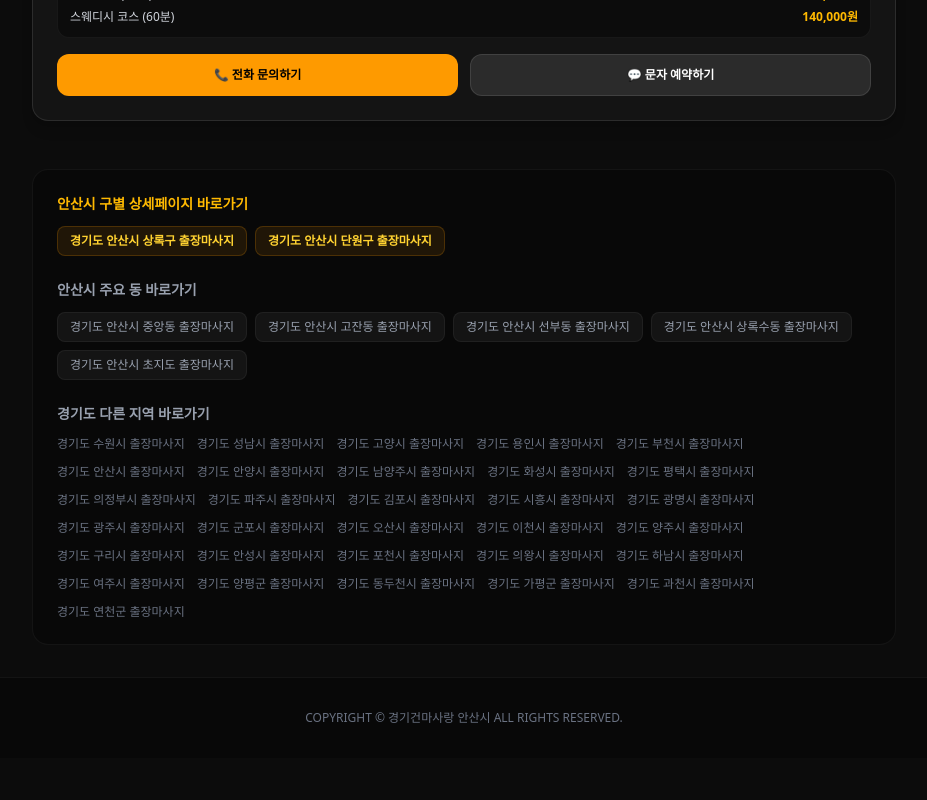
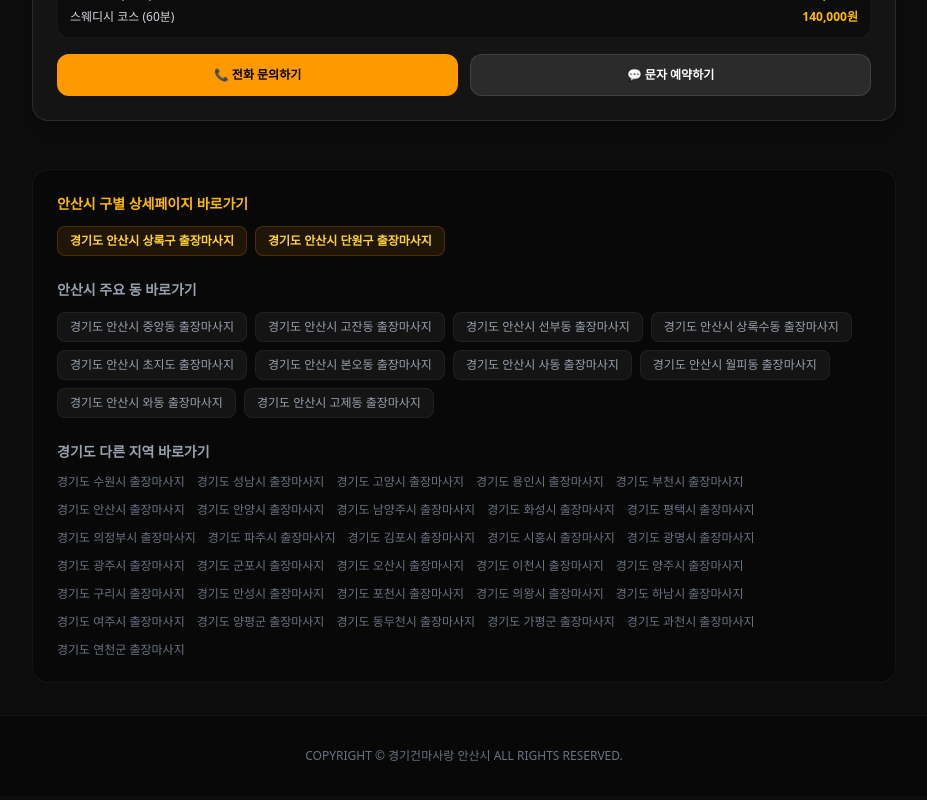
Before and after one commit to gunma1004/gunmae-gyeonggi, a Next.js app: page /ansan in a window 1280 px wide. Shown: the part 1626-2426 px from the top of the page, without its empty margins (176-1103 px from the left). Built offline with nearby package versions, Linux system fonts and the light colour scheme.

Commit message:
fix: 경기도 전체 지역 데이터 및 컴포넌트 업데이트

```diff
--- a/src/app/[district]/GyeonggiDistrictClientPage.jsx
+++ b/src/app/[district]/GyeonggiDistrictClientPage.jsx
@@ -64,7 +64,7 @@ const shops = [
   }
 ];
 
-// ⭐️ 경기도 31개 전체 시·군 및 구·동 데이터 전체 반영
+// 경기도 31개 전체 시·군·구·동 데이터 확장 반영
 const gyeonggiDistricts = {
   suwon: {
     name: '수원시',
@@ -74,7 +74,7 @@ const gyeonggiDistricts = {
       { name: '팔달구', key: 'paldal' },
       { name: '영통구', key: 'yeongtong' }
     ],
-    dongs: ['인계동', '영통동', '매탄동', '권선동', '조원동']
+    dongs: ['인계동', '영통동', '매탄동', '권선동', '조원동', '정자동', '파장동', '이의동', '원천동', '매교동']
   },
   seongnam: {
     name: '성남시',
@@ -83,7 +83,7 @@ const gyeonggiDistricts = {
       { name: '중원구', key: 'jungwon' },
       { name: '분당구', key: 'bundang' }
     ],
-    dongs: ['분당동', '야탑동', '서현동', '판교동', '모란동']
+    dongs: ['분당동', '야탑동', '서현동', '판교동', '모란동', '수내동', '정자동', '이매동', '태평동', '신흥동']
   },
   goyang: {
     name: '고양시',
@@ -92,7 +92,7 @@ const gyeonggiDistricts = {
       { name: '일산동구', key: 'ilsandong' },
       { name: '일산서구', key: 'ilsanseo' }
     ],
-    dongs: ['일산동', '백석동', '주엽동', '화정동', '행신동']
+    dongs: ['일산동', '백석동', '주엽동', '화정동', '행신동', '정발산동', '마두동', '대화동', '탄현동', '원당동']
   },
   yongin: {
     name: '용인시',
@@ -101,7 +101,7 @@ const gyeonggiDistricts = {
       { name: '기흥구', key: 'giheung' },
       { name: '수지구', key: 'suji' }
     ],
-    dongs: ['기흥동', '수지동', '처인동', '동백동', '보정동']
+    dongs: ['기흥동', '수지동', '처인동', '동백동', '보정동', '풍덕천동', '죽전동', '상갈동', '신갈동', '역북동']
   },
   bucheon: {
     name: '부천시',
@@ -110,7 +110,7 @@ const gyeonggiDistricts = {
       { name: '소사구', key: 'sosa' },
       { name: '오정구', key: 'ojeong' }
     ],
-    dongs: ['중동', '상동', '심곡동', '원미동', '괴안동']
+    dongs: ['중동', '상동', '심곡동', '원미동', '괴안동', '역곡동', '소사본동', '범박동', '오정동', '고강동']
   },
   ansan: {
     name: '안산시',
@@ -118,7 +118,7 @@ const gyeonggiDistricts = {
       { name: '상록구', key: 'sangrok' },
       { name: '단원구', key: 'danwon' }
     ],
-    dongs: ['중앙동', '고잔동', '선부동', '상록수동', '초지도']
+    dongs: ['중앙동', '고잔동', '선부동', '상록수동', '초지도', '본오동', '사동', '월피동', '와동', '고제동']
   },
   anyang: {
     name: '안양시',
@@ -126,32 +126,32 @@ const gyeonggiDistricts = {
       { name: '만안구', key: 'manan' },
       { name: '동안구', key: 'dongan' }
     ],
-    dongs: ['안양동', '평촌동', '호계동', '비산동', '관양동']
+    dongs: ['안양동', '평촌동', '호계동', '비산동', '관양동', '박달동', '석수동', '범계동', '귀인동', '평안동']
   },
-  namyangju: { name: '남양주시', gus: [], dongs: ['다산동', '별내동', '진접동', '화도읍', '평내동'] },
-  hwaseong: { name: '화성시', gus: [], dongs: ['동탄동', '병점동', '향남읍', '봉담읍', '새솔동'] },
-  pyeongtaek: { name: '평택시', gus: [], dongs: ['평택동', '비전동', '서정동', '안중읍', '팽성읍'] },
-  uijeongbu: { name: '의정부시', gus: [], dongs: ['의정부동', '호원동', '신곡동', '민락동', '용현동'] },
-  paju: { name: '파주시', gus: [], dongs: ['운정동', '금촌동', '문산읍', '야당동', '교하동'] },
-  gimpo: { name: '김포시', gus: [], dongs: ['구래동', '장기동', '풍무동', '사우동', '운양동'] },
-  siheung: { name: '시흥시', gus: [], dongs: ['정왕동', '대야동', '배곧동', '목감동', '은계동'] },
-  gwangmyeong: { name: '광명시', gus: [], dongs: ['철산동', '하안동', '소하동', '광명동'] },
-  gwangju: { name: '광주시', gus: [], dongs: ['오포동', '초월읍', '퇴촌면', '경안동', '곤지암읍'] },
-  gunpo: { name: '군포시', gus: [], dongs: ['산본동', '금정동', '당동', '부곡동'] },
-  osan: { name: '오산시', gus: [], dongs: ['오산동', '궐동', '원동', '세교동'] },
-  icheon: { name: '이천시', gus: [], dongs: ['창전동', '증포동', '부발읍', '마장면'] },
-  yangju: { name: '양주시', gus: [], dongs: ['회천동', '고읍동', '옥정동', '덕계동'] },
-  guri: { name: '구리시', gus: [], dongs: ['인창동', '수택동', '토평동', '교문동'] },
-  anseong: { name: '안성시', gus: [], dongs: ['공도읍', '안성동', '대덕면', '고삼면'] },
-  pocheon: { name: '포천시', gus: [], dongs: ['소흘읍', '포천동', '선단동', '가산면'] },
-  uiwang: { name: '의왕시', gus: [], dongs: ['내손동', '부곡동', '오전동', '청계동'] },
-  hanam: { name: '하남시', gus: [], dongs: ['미사동', '풍산동', '위례동', '신장동', '덕풍동'] },
-  yeoju: { name: '여주시', gus: [], dongs: ['여흥동', '중앙동', '오학동', '가남읍'] },
-  yangpyeong: { name: '양평군', gus: [], dongs: ['양평읍', '용문면', '강상면', '서종면'] },
-  dongducheon: { name: '동두천시', gus: [], dongs: ['생연동', '보산동', '지행동', '상패동'] },
-  gapyeong: { name: '가평군', gus: [], dongs: ['가평읍', '청평면', '설악면', '조종면'] },
-  gwacheon: { name: '과천시', gus: [], dongs: ['별양동', '중앙동', '문원동', '갈현동'] },
-  yeoncheon: { name: '연천군', gus: [], dongs: ['연천읍', '전곡읍', '군남면', '청산면'] }
+  namyangju: { name: '남양주시', gus: [], dongs: ['다산동', '별내동', '진접동', '화도읍', '평내동', '호평동', '오남읍', '와부읍', '퇴계원읍', '진건읍'] },
+  hwaseong: { name: '화성시', gus: [], dongs: ['동탄동', '병점동', '향남읍', '봉담읍', '새솔동', '반송동', '능동', '기안동', '정남면', '우정읍'] },
+  pyeongtaek: { name: '평택시', gus: [], dongs: ['평택동', '비전동', '서정동', '안중읍', '팽성읍', '동삭동', '세교동', '고덕동', '포승읍', '송탄동'] },
+  uijeongbu: { name: '의정부시', gus: [], dongs: ['의정부동', '호원동', '신곡동', '민락동', '용현동', '가능동', '녹양동', '금오동', '낙양동', '장암동'] },
+  paju: { name: '파주시', gus: [], dongs: ['운정동', '금촌동', '문산읍', '야당동', '교하동', '동패동', '목동동', '탄현면', '법원읍', '파주읍'] },
+  gimpo: { name: '김포시', gus: [], dongs: ['구래동', '장기동', '풍무동', '사우동', '운양동', '마산동', '통진읍', '고촌읍', '양촌읍', '하성면'] },
+  siheung: { name: '시흥시', gus: [], dongs: ['정왕동', '대야동', '배곧동', '목감동', '은계동', '신천동', '월곶동', '장곡동', '하중동', '능곡동'] },
+  gwangmyeong: { name: '광명시', gus: [], dongs: ['철산동', '하안동', '소하동', '광명동', '일직동', '학온동'] },
+  gwangju: { name: '광주시', gus: [], dongs: ['오포동', '초월읍', '퇴촌면', '경안동', '곤지암읍', '태전동', '쌍령동', '도척면', '중부면'] },
+  gunpo: { name: '군포시', gus: [], dongs: ['산본동', '금정동', '당동', '부곡동', '대야미동', '재궁동', '오금동', '수리동', '송부동'] },
+  osan: { name: '오산시', gus: [], dongs: ['오산동', '궐동', '원동', '세교동', '남촌동', '초평동', '대원동', '누읍동', '가수동'] },
+  icheon: { name: '이천시', gus: [], dongs: ['창전동', '증포동', '부발읍', '마장면', '중리동', '관고동', '백사면', '호법면', '장호원읍'] },
+  yangju: { name: '양주시', gus: [], dongs: ['회천동', '고읍동', '옥정동', '덕계동', '백석읍', '장흥면', '남면', '은현면', '양주동'] },
+  guri: { name: '구리시', gus: [], dongs: ['인창동', '수택동', '토평동', '교문동', '갈매동', '동구동', '아천동'] },
+  anseong: { name: '안성시', gus: [], dongs: ['공도읍', '안성동', '대덕면', '고삼면', '일죽면', '죽산면', '삼죽면', '보개면', '금광면'] },
+  pocheon: { name: '포천시', gus: [], dongs: ['소흘읍', '포천동', '선단동', '가산면', '신북면', '창수면', '영중면', '일동면', '이동면'] },
+  uiwang: { name: '의왕시', gus: [], dongs: ['내손동', '부곡동', '오전동', '청계동', '고천동', '포일동', '월암동'] },
+  hanam: { name: '하남시', gus: [], dongs: ['미사동', '풍산동', '위례동', '신장동', '덕풍동', '감일동', '창우동', '초이동', '망월동'] },
+  yeoju: { name: '여주시', gus: [], dongs: ['여흥동', '중앙동', '오학동', '가남읍', '점동면', '능서면', '대신면', '북내면', '강천면'] },
+  yangpyeong: { name: '양평군', gus: [], dongs: ['양평읍', '용문면', '강상면', '서종면', '지평면', '옥천면', '단월면', '양서면', '강하면'] },
+  dongducheon: { name: '동두천시', gus: [], dongs: ['생연동', '보산동', '지행동', '상패동', '중앙동', '송내동', '불현동', '소요동'] },
+  gapyeong: { name: '가평군', gus: [], dongs: ['가평읍', '청평면', '설악면', '조종면', '상면', '북면'] },
+  gwacheon: { name: '과천시', gus: [], dongs: ['별양동', '중앙동', '문원동', '갈현동', '부림동', '과천동', '원문동'] },
+  yeoncheon: { name: '연천군', gus: [], dongs: ['연천읍', '전곡읍', '군남면', '청산면', '미산면', '왕징면', '신서면', '중면', '장남면'] }
 };
 
 export default function GyeonggiDistrictClientPage({ districtKey }) {
@@ -201,7 +201,6 @@ export default function GyeonggiDistrictClientPage({ districtKey }) {
           </h1>
           <p className="text-gray-400 text-sm md:text-base mb-4">{currentName} 전지역 25분 내 빠르게 도착합니다.</p>
 
-          {/* 상단 클릭 가능한 구 배지 버튼 링크 */}
           {currentGus.length > 0 && (
             <div className="flex flex-wrap justify-center gap-2 my-4">
               {currentGus.map((gu) => (
@@ -217,7 +216,6 @@ export default function GyeonggiDistrictClientPage({ districtKey }) {
           )}
         </section>
 
-        {/* 5개 업체 카드 */}
         <section className="space-y-6 mt-8">
           {shops.map((shop) => (
             <article
@@ -263,7 +261,6 @@ export default function GyeonggiDistrictClientPage({ districtKey }) {
           ))}
         </section>
 
-        {/* 하단 클릭 가능한 구/동 배지 링크 */}
         <section className="bg-[#080808] p-6 rounded-2xl border border-white/5 mt-12">
           {currentGus.length > 0 && (
             <div className="mb-6">
--- a/src/app/[district]/page.js
+++ b/src/app/[district]/page.js
@@ -1,6 +1,6 @@
 import GyeonggiDistrictClientPage from './GyeonggiDistrictClientPage';
 
-// ⭐️ 메인 페이지와 동일한 경기도 31개 전체 시·군 데이터 적용
+// 31개 전체 시·군 데이터 적용 (generateStaticParams용)
 const gyeonggiDistricts = {
   suwon: { name: '수원시' },
   seongnam: { name: '성남시' },
@@ -51,10 +51,10 @@ export async function generateMetadata({ params }) {
     title: `경기도 ${currentName}출장마사지 | 24시 홈타이·스웨디시·아로마 가격 비교`,
     description: `경기도 ${currentName}출장마사지 전문. 25분 내 방문 24시 상담 및 후불제 서비스.`,
     openGraph: {
-      url: `https://gunma-gyeonggi.com/${districtKey}`,
+      url: `https://gunmalove-gyeonggi.shop/${districtKey}`,
     },
     alternates: {
-      canonical: `https://gunma-gyeonggi.com/${districtKey}`,
+      canonical: `https://gunmalove-gyeonggi.shop/${districtKey}`,
     },
   };
 }
--- a/src/app/page.js
+++ b/src/app/page.js
@@ -1,6 +1,6 @@
 "use client";
 
-// ⭐️ 1. 제휴 5개 업체 데이터 (안심번호 적용)
+// 5개 제휴 업체 데이터
 const shops = [
   {
     id: 1,
@@ -64,39 +64,94 @@ const shops = [
   }
 ];
 
-// ⭐️ 2. 경기도 31개 전체 시·군 및 행정구(區) 데이터
+// 경기도 31개 전체 시·군·구·동 데이터 확장 반영
 const gyeonggiDistricts = {
-  suwon: { name: '수원시', gus: ['장안구', '권선구', '팔달구', '영통구'] },
-  seongnam: { name: '성남시', gus: ['수정구', '중원구', '분당구'] },
-  goyang: { name: '고양시', gus: ['덕양구', '일산동구', '일산서구'] },
-  yongin: { name: '용인시', gus: ['처인구', '기흥구', '수지구'] },
-  bucheon: { name: '부천시', gus: ['원미구', '소사구', '오정구'] },
-  ansan: { name: '안산시', gus: ['상록구', '단원구'] },
-  anyang: { name: '안양시', gus: ['만안구', '동안구'] },
-  namyangju: { name: '남양주시', gus: [] },
-  hwaseong: { name: '화성시', gus: [] },
-  pyeongtaek: { name: '평택시', gus: [] },
-  uijeongbu: { name: '의정부시', gus: [] },
-  paju: { name: '파주시', gus: [] },
-  gimpo: { name: '김포시', gus: [] },
-  siheung: { name: '시흥시', gus: [] },
-  gwangmyeong: { name: '광명시', gus: [] },
-  gwangju: { name: '광주시', gus: [] },
-  gunpo: { name: '군포시', gus: [] },
-  osan: { name: '오산시', gus: [] },
-  icheon: { name: '이천시', gus: [] },
-  yangju: { name: '양주시', gus: [] },
-  guri: { name: '구리시', gus: [] },
-  anseong: { name: '안성시', gus: [] },
-  pocheon: { name: '포천시', gus: [] },
-  uiwang: { name: '의왕시', gus: [] },
-  hanam: { name: '하남시', gus: [] },
-  yeoju: { name: '여주시', gus: [] },
-  yangpyeong: { name: '양평군', gus: [] },
-  dongducheon: { name: '동두천시', gus: [] },
-  gapyeong: { name: '가평군', gus: [] },
-  gwacheon: { name: '과천시', gus: [] },
-  yeoncheon: { name: '연천군', gus: [] }
+  suwon: {
+    name: '수원시',
+    gus: [
+      { name: '장안구', key: 'jangan' },
+      { name: '권선구', key: 'gwonseon' },
+      { name: '팔달구', key: 'paldal' },
+      { name: '영통구', key: 'yeongtong' }
+    ],
+    dongs: ['인계동', '영통동', '매탄동', '권선동', '조원동', '정자동', '파장동', '이의동', '원천동', '매교동']
+  },
+  seongnam: {
+    name: '성남시',
+    gus: [
+      { name: '수정구', key: 'sujeong' },
+      { name: '중원구', key: 'jungwon' },
+      { name: '분당구', key: 'bundang' }
+    ],
+    dongs: ['분당동', '야탑동', '서현동', '판교동', '모란동', '수내동', '정자동', '이매동', '태평동', '신흥동']
+  },
+  goyang: {
+    name: '고양시',
+    gus: [
+      { name: '덕양구', key: 'deogyang' },
+      { name: '일산동구', key: 'ilsandong' },
+      { name: '일산서구', key: 'ilsanseo' }
+    ],
+    dongs: ['일산동', '백석동', '주엽동', '화정동', '행신동', '정발산동', '마두동', '대화동', '탄현동', '원당동']
+  },
+  yongin: {
+    name: '용인시',
+    gus: [
+      { name: '처인구', key: 'cheoin' },
+      { name: '기흥구', key: 'giheung' },
+      { name: '수지구', key: 'suji' }
+    ],
+    dongs: ['기흥동', '수지동', '처인동', '동백동', '보정동', '풍덕천동', '죽전동', '상갈동', '신갈동', '역북동']
+  },
+  bucheon: {
+    name: '부천시',
+    gus: [
+      { name: '원미구', key: 'wonmi' },
+      { name: '소사구', key: 'sosa' },
+      { name: '오정구', key: 'ojeong' }
+    ],
+    dongs: ['중동', '상동', '심곡동', '원미동', '괴안동', '역곡동', '소사본동', '범박동', '오정동', '고강동']
+  },
+  ansan: {
+    name: '안산시',
+    gus: [
+      { name: '상록구', key: 'sangrok' },
+      { name: '단원구', key: 'danwon' }
+    ],
+    dongs: ['중앙동', '고잔동', '선부동', '상록수동', '초지도', '본오동', '사동', '월피동', '와동', '고제동']
+  },
+  anyang: {
+    name: '안양시',
+    gus: [
+      { name: '만안구', key: 'manan' },
+      { name: '동안구', key: 'dongan' }
+    ],
+    dongs: ['안양동', '평촌동', '호계동', '비산동', '관양동', '박달동', '석수동', '범계동', '귀인동', '평안동']
+  },
+  namyangju: { name: '남양주시', gus: [], dongs: ['다산동', '별내동', '진접동', '화도읍', '평내동', '호평동', '오남읍', '와부읍', '퇴계원읍', '진건읍'] },
+  hwaseong: { name: '화성시', gus: [], dongs: ['동탄동', '병점동', '향남읍', '봉담읍', '새솔동', '반송동', '능동', '기안동', '정남면', '우정읍'] },
+  pyeongtaek: { name: '평택시', gus: [], dongs: ['평택동', '비전동', '서정동', '안중읍', '팽성읍', '동삭동', '세교동', '고덕동', '포승읍', '송탄동'] },
+  uijeongbu: { name: '의정부시', gus: [], dongs: ['의정부동', '호원동', '신곡동', '민락동', '용현동', '가능동', '녹양동', '금오동', '낙양동', '장암동'] },
+  paju: { name: '파주시', gus: [], dongs: ['운정동', '금촌동', '문산읍', '야당동', '교하동', '동패동', '목동동', '탄현면', '법원읍', '파주읍'] },
+  gimpo: { name: '김포시', gus: [], dongs: ['구래동', '장기동', '풍무동', '사우동', '운양동', '마산동', '통진읍', '고촌읍', '양촌읍', '하성면'] },
+  siheung: { name: '시흥시', gus: [], dongs: ['정왕동', '대야동', '배곧동', '목감동', '은계동', '신천동', '월곶동', '장곡동', '하중동', '능곡동'] },
+  gwangmyeong: { name: '광명시', gus: [], dongs: ['철산동', '하안동', '소하동', '광명동', '일직동', '학온동'] },
+  gwangju: { name: '광주시', gus: [], dongs: ['오포동', '초월읍', '퇴촌면', '경안동', '곤지암읍', '태전동', '쌍령동', '도척면', '중부면'] },
+  gunpo: { name: '군포시', gus: [], dongs: ['산본동', '금정동', '당동', '부곡동', '대야미동', '재궁동', '오금동', '수리동', '송부동'] },
+  osan: { name: '오산시', gus: [], dongs: ['오산동', '궐동', '원동', '세교동', '남촌동', '초평동', '대원동', '누읍동', '가수동'] },
+  icheon: { name: '이천시', gus: [], dongs: ['창전동', '증포동', '부발읍', '마장면', '중리동', '관고동', '백사면', '호법면', '장호원읍'] },
+  yangju: { name: '양주시', gus: [], dongs: ['회천동', '고읍동', '옥정동', '덕계동', '백석읍', '장흥면', '남면', '은현면', '양주동'] },
+  guri: { name: '구리시', gus: [], dongs: ['인창동', '수택동', '토평동', '교문동', '갈매동', '동구동', '아천동'] },
+  anseong: { name: '안성시', gus: [], dongs: ['공도읍', '안성동', '대덕면', '고삼면', '일죽면', '죽산면', '삼죽면', '보개면', '금광면'] },
+  pocheon: { name: '포천시', gus: [], dongs: ['소흘읍', '포천동', '선단동', '가산면', '신북면', '창수면', '영중면', '일동면', '이동면'] },
+  uiwang: { name: '의왕시', gus: [], dongs: ['내손동', '부곡동', '오전동', '청계동', '고천동', '포일동', '월암동'] },
+  hanam: { name: '하남시', gus: [], dongs: ['미사동', '풍산동', '위례동', '신장동', '덕풍동', '감일동', '창우동', '초이동', '망월동'] },
+  yeoju: { name: '여주시', gus: [], dongs: ['여흥동', '중앙동', '오학동', '가남읍', '점동면', '능서면', '대신면', '북내면', '강천면'] },
+  yangpyeong: { name: '양평군', gus: [], dongs: ['양평읍', '용문면', '강상면', '서종면', '지평면', '옥천면', '단월면', '양서면', '강하면'] },
+  dongducheon: { name: '동두천시', gus: [], dongs: ['생연동', '보산동', '지행동', '상패동', '중앙동', '송내동', '불현동', '소요동'] },
+  gapyeong: { name: '가평군', gus: [], dongs: ['가평읍', '청평면', '설악면', '조종면', '상면', '북면'] },
+  gwacheon: { name: '과천시', gus: [], dongs: ['별양동', '중앙동', '문원동', '갈현동', '부림동', '과천동', '원문동'] },
+  yeoncheon: { name: '연천군', gus: [], dongs: ['연천읍', '전곡읍', '군남면', '청산면', '미산면', '왕징면', '신서면', '중면', '장남면'] }
 };
 
 export default function GyeonggiMainPage() {
@@ -116,13 +171,12 @@ export default function GyeonggiMainPage() {
 
   return (
     <div className="bg-[#0c0c0c] text-gray-200 min-h-screen flex flex-col pb-20">
-      {/* SEO 구조화 데이터 */}
       <script
         type="application/ld+json"
         dangerouslySetInnerHTML={{ __html: JSON.stringify(jsonLdData) }}
       />
 
-      {/* ⭐️ 네이버 로봇 전용 숨김 영역 (크롤링 보장) */}
+      {/* 네이버 로봇 전용 숨김 영역 */}
       <div className="sr-only" aria-hidden="true">
         <ul>
           {Object.entries(gyeonggiDistricts).map(([key, data]) => (
@@ -133,9 +187,9 @@ export default function GyeonggiMainPage() {
               {data.gus.length > 0 && (
                 <ul>
                   {data.gus.map((gu) => (
-                    <li key={gu}>
-                      <a href={`/${key}`}>
-                        <strong>경기도 {data.name} {gu}출장마사지</strong>
+                    <li key={gu.key}>
+                      <a href={`/${key}/${gu.key}`}>
+                        <strong>경기도 {data.name} {gu.name}출장마사지</strong>
                       </a>
                     </li>
                   ))}
@@ -146,7 +200,6 @@ export default function GyeonggiMainPage() {
         </ul>
       </div>
 
-      {/* 상단 헤더 */}
       <header className="sticky top-0 z-50 bg-[#0c0c0c]/90 backdrop-blur-md border-b border-white/10 px-4 py-4">
         <div className="max-w-4xl mx-auto flex justify-between items-center">
           <a href="/" className="text-2xl font-bold text-amber-400 tracking-tight">
@@ -158,7 +211,6 @@ export default function GyeonggiMainPage() {
         </div>
       </header>
 
-      {/* 메인 히어로 */}
       <main className="max-w-4xl mx-auto px-4 py-8 w-full flex-1">
         <section className="text-center my-6">
           <h1 className="text-3xl md:text-5xl font-bold text-white mb-3">
@@ -168,7 +220,6 @@ export default function GyeonggiMainPage() {
             엄선된 경기도 주요 지역 추천 업체의 코스 및 연락처를 확인하세요.
           </p>
 
-          {/* 동네 선택 셀렉트 박스 */}
           <div className="bg-[#1e1e1e]/85 backdrop-blur-md border border-white/10 p-4 rounded-2xl max-w-sm mx-auto mb-10">
             <div className="text-left bg-white/5 p-3 rounded-xl border border-white/5">
               <label className="text-[10px] text-amber-400 font-bold block mb-1 uppercase">우리 동네 지역 선택하기</label>
@@ -182,7 +233,6 @@ export default function GyeonggiMainPage() {
           </div>
         </section>
 
-        {/* 5개 업체 카드 목록 */}
         <section className="space-y-6">
           {shops.map((shop) => (
             <article
@@ -201,7 +251,6 @@ export default function GyeonggiMainPage() {
 
               <p className="text-xs text-gray-400 mb-4">{shop.desc}</p>
 
-              {/* 요금표 */}
               <div className="bg-black/40 rounded-xl p-3 mb-4 space-y-1.5 border border-white/5">
                 {shop.courses.map((course, idx) => (
                   <div key={idx} className="flex justify-between text-xs">
@@ -211,7 +260,6 @@ export default function GyeonggiMainPage() {
                 ))}
               </div>
 
-              {/* 전화하기 / 문자하기 버튼 */}
               <div className="grid grid-cols-2 gap-3">
                 <a
                   href={`tel:${shop.phone}`}
@@ -230,18 +278,18 @@ export default function GyeonggiMainPage() {
           ))}
         </section>
 
-        {/* ⭐️ 메인 화면 하단: 경기도 전체 31개 시·군 및 행정구(區) 전체 노출 섹션 */}
+        {/* 하단 전체 시·군·구 바로가기 섹션 */}
         <section className="bg-[#080808] py-8 border-t border-white/5 mt-12 rounded-2xl p-6">
           <h3 className="text-sm font-bold text-amber-400 mb-3">경기도 주요 행정구(區) 바로가기</h3>
           <div className="flex flex-wrap gap-2 mb-8">
             {Object.entries(gyeonggiDistricts).map(([key, data]) =>
               data.gus.map((gu) => (
                 <a
-                  key={`${key}-${gu}`}
-                  href={`/${key}`}
+                  key={`${key}-${gu.key}`}
+                  href={`/${key}/${gu.key}`}
                   className="text-xs px-3 py-1.5 bg-amber-500/10 text-amber-300 rounded-lg border border-amber-500/20 font-bold hover:bg-amber-500/20 transition-all"
                 >
-                  경기도 {data.name} {gu}출장마사지
+                  경기도 {data.name} {gu.name}출장마사지
                 </a>
               ))
             )}
```
